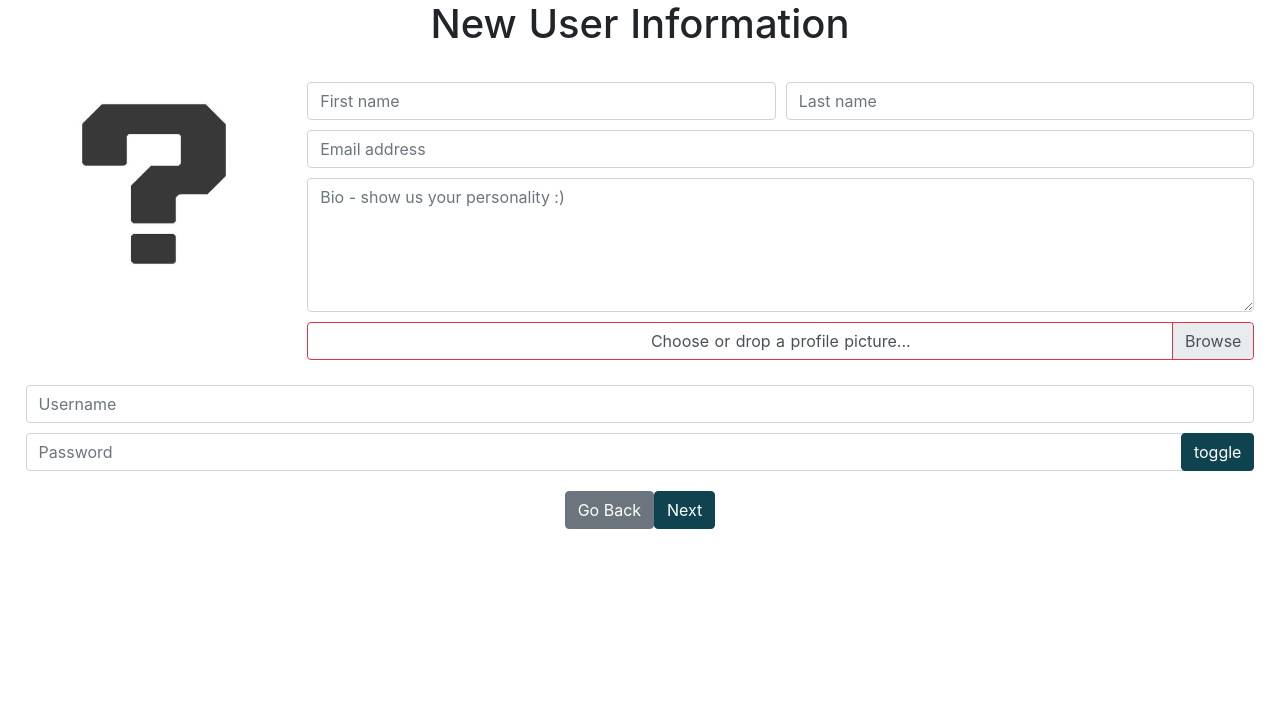
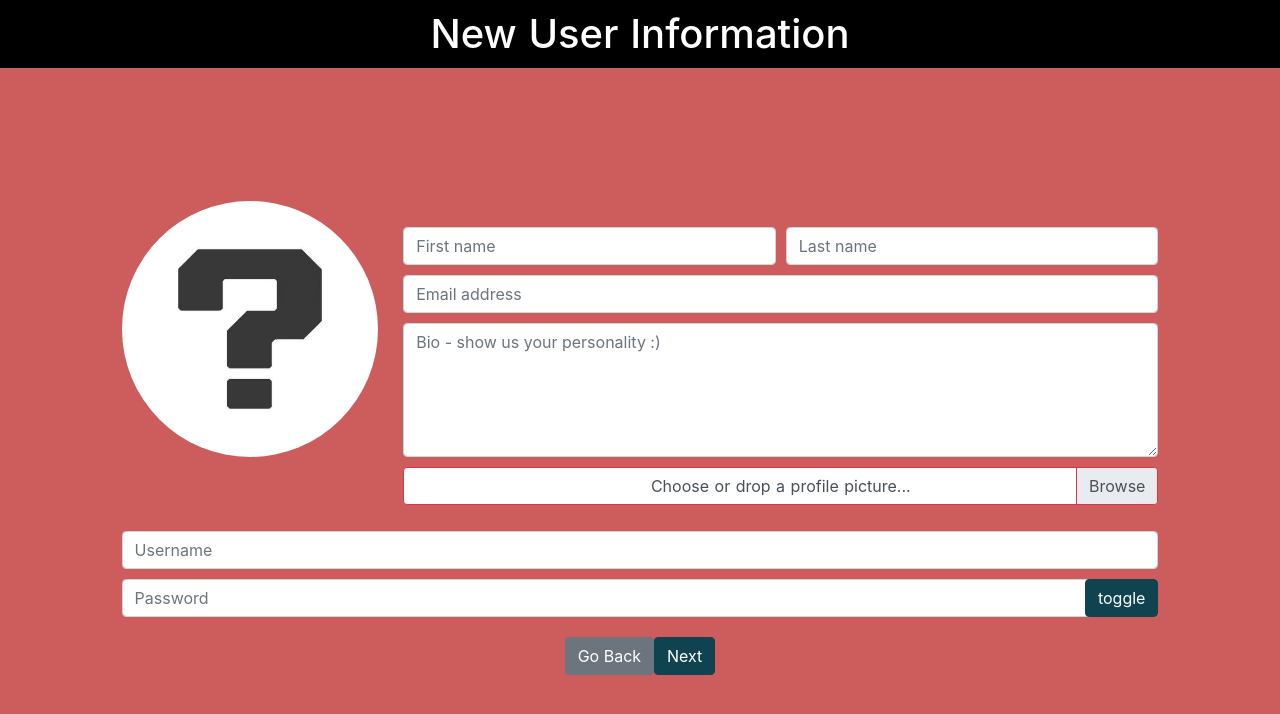
Before and after one commit to alexh65/potluck_party, a Nuxt app in the folder frontend/: page /signup in a window 1280 px wide. Shown: the top 714 px of the page. Built offline with nearby package versions, Linux system fonts and the light colour scheme.

Commit message:
Reformat signup page and add login page

```diff
--- a/frontend/layouts/no-nav.vue
+++ b/frontend/layouts/no-nav.vue
@@ -9,4 +9,11 @@
   height:100vh;
 }
 
+.main{
+  height: inherit;
+  text-align: center;
+  background-color: #cd5c5c;
+  display: flex;
+  flex-direction: column;
+}
 </style>
--- a/frontend/pages/index.vue
+++ b/frontend/pages/index.vue
@@ -10,7 +10,8 @@
         <nuxt-link to='/signup'>
         SIGN UP</nuxt-link>
         </b-button>
-      <b-button class="btn-blue" size="lg">LOGIN</b-button>
+      <b-button class="btn-blue" size="lg"><nuxt-link to='/login'>
+        LOGIN</nuxt-link></b-button>
     </div>
   </div>
 </template>
@@ -35,10 +36,6 @@ p{
   font-size: 2vw;
 }
 .main {
-  background-color: #cd5c5c;
-  height: inherit;
-  display: flex;
-  flex-direction: column;
   justify-content: center;
   align-items: center;
 }
--- /dev/null
+++ b/frontend/pages/login.vue
@@ -0,0 +1,26 @@
+<template>
+  <div class='main'>
+    <h1>
+      Login
+    </h1>
+  </div>
+</template>
+
+<script>
+export default {
+  layout: 'no-nav',
+  head() {
+    return {
+      title: 'PotluckParty | Login'
+    }
+  }
+}
+</script>
+
+<style scoped>
+h1{
+  background-color: black;
+  color: white;
+  padding: 10px;
+}
+</style>
--- a/frontend/pages/signup.vue
+++ b/frontend/pages/signup.vue
@@ -51,6 +51,7 @@
           ></b-form-file>
         </div>
     </div>
+
     <div class='login_info'>
       <b-form-input
         id='username'
@@ -72,10 +73,9 @@
 
     </div>
 
-        <b-button>
-          <nuxt-link to='/'>Go Back</nuxt-link>
-        </b-button>
+      <b-button><nuxt-link to='/'>Go Back</nuxt-link></b-button>
       <b-button type="submit" class='btn-blue'>Next</b-button>
+
     </b-form>
   </div>
 </template>
@@ -85,6 +85,11 @@ import axios from 'axios'
 
 export default {
   layout: 'no-nav',
+  head() {
+    return {
+      title: 'PotluckParty | Sign Up'
+    }
+  },
   data() {
     return {
       username: '',
@@ -124,7 +129,9 @@ export default {
         username: this.username,
         password: this.password
       }).then((res) => {
-        console.log(res)
+        if (res.status == 200) {
+          this.$router.push('/')
+        }
       }).catch((error) => {
         console.error('Cannot submit user info')
       })
@@ -146,13 +153,17 @@ export default {
 </script>
 
 <style scoped>
-.main {
-  height: inherit;
-  text-align: center;
+h1{
+  background-color: black;
+  color: white;
+  padding: 10px;
 }
-
 #flex_layout{
   display: flex;
+}
+form{
+  margin: auto;
+  width: 85%;
 }
 #input_form {
   flex-grow: 5;
```
Lines whose indentation alone changed are shown as unchanged.
